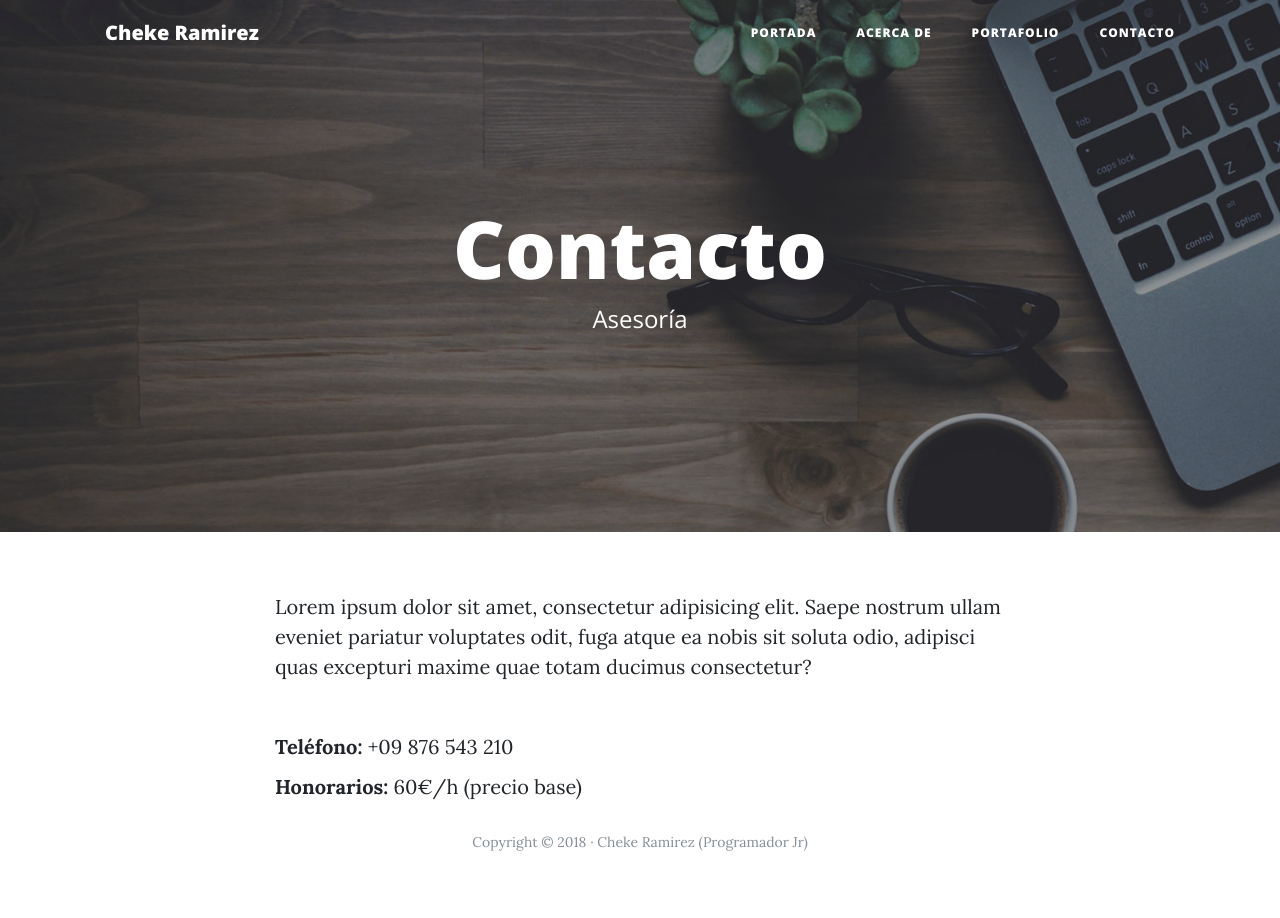
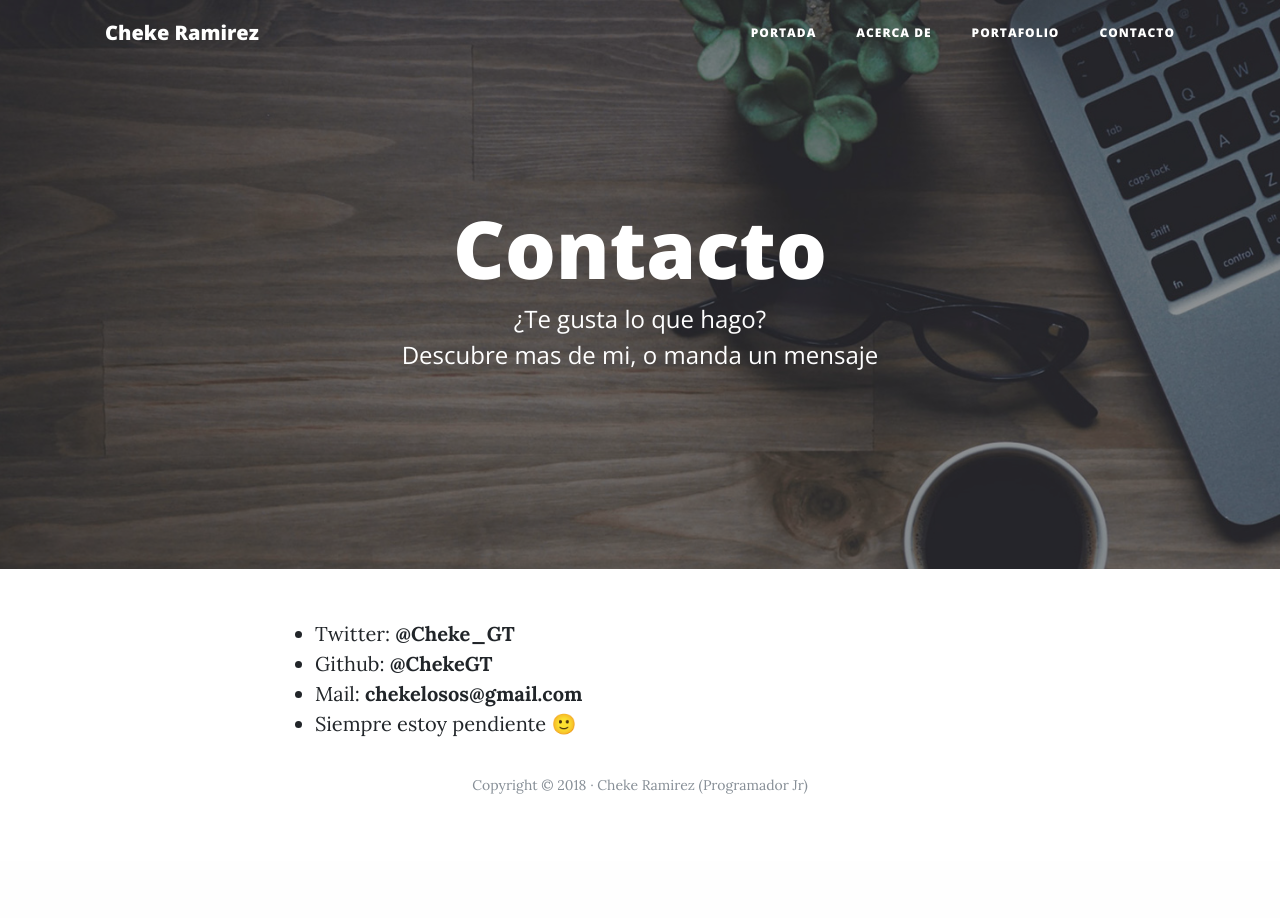
Before and after one commit to ChekeGT/Portafolio, a Django app: template core/templates/core/contact.html in a window 1280 px wide. After the commit the page ends 794 px from the top, so only its background shows below. Run offline with Django 3.2, Linux system fonts and the light colour scheme; the template is opened without the code that fills it, so the values that code supplies are empty; some libraries are stand-ins or nearby versions.

Commit message:
Cambiado el template de Contacto, y agregado el bg al de portfolio_detail

```diff
--- a/core/templates/core/contact.html
+++ b/core/templates/core/contact.html
@@ -1,19 +1,39 @@
 {% extends 'core/base.html' %}
-{% block title %}Contacto{% endblock %}
+{% block title %}Contactame{% endblock %}
 {% block background %}{% load static %}{% static 'core/img/contact-bg.jpg' %}{% endblock %}
 {% block headers %}
-<h1>Contacto</h1>
-<span class="subheading">Asesoría</span>
+    <h1>Contacto</h1>
+    <span class="subheading">¿Te gusta lo que hago?</span>
+    <span class="subheading">
+        Descubre mas de mi, o manda un mensaje
+    </span>
 {% endblock %}
 {% block content %}
     <!-- Contenido Principal -->
     <div class="container">
       <div class="row">
         <div class="col-lg-8 col-md-10 mx-auto">
-          <p>Lorem ipsum dolor sit amet, consectetur adipisicing elit. Saepe nostrum ullam eveniet pariatur voluptates odit, fuga atque ea nobis sit soluta odio, adipisci quas excepturi maxime quae totam ducimus consectetur?</p>
-          <br>
-          <p><b>Teléfono:</b> +09 876 543 210</p>
-          <p><b>Honorarios:</b> 60€/h (precio base)</p>
+            <ul>
+                <li>
+                    Twitter:
+                <a href="https://twitter.com/Cheke_GT">
+                    <strong>@Cheke_GT</strong>
+                </a>
+                </li>
+                <li>
+                    Github:
+                    <a href="https://github.com/ChekeGT">
+                        <strong>@ChekeGT</strong>
+                    </a>
+                </li>
+                <li>
+                    Mail:
+                    <strong>chekelosos@gmail.com</strong>
+                </li>
+                <li>
+                    Siempre estoy pendiente 🙂
+                </li>
+            </ul>
         </div>
       </div>
     </div>
--- a/portfolio/templates/portfolio/portfolio_detail.html
+++ b/portfolio/templates/portfolio/portfolio_detail.html
@@ -1,7 +1,7 @@
 {% extends 'core/base.html' %}
 {% block title %}Portafolio{% endblock %}
 {% load static %}
-{% block background %}{% static 'core/img/portfolio-bg.png' %}{% endblock %}
+{% block background %}{% static 'core/img/porfolio-bg.png' %}{% endblock %}
 {% block headers %}
 <h1>Portafolio</h1>
 <span class="subheading">{{ obj.title }}</span>
```
